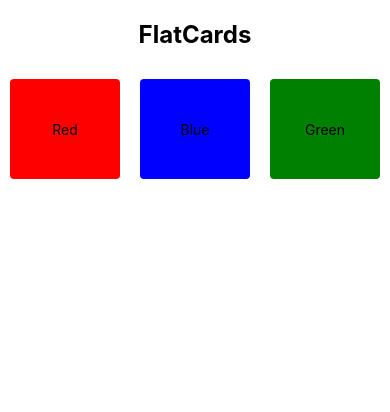
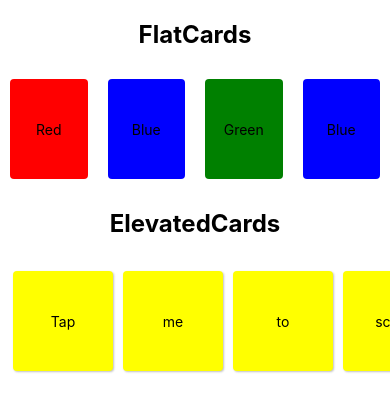
Before and after one commit to Abhijeetkv/Stylero, a React Native app: screen / in a window 390 px wide. Shown: the top 412 px of the page. Built offline with nearby package versions, Linux system fonts and the light colour scheme.

Commit message:
Add ElevatedCards component and update App to include it; enhance FlatCards with a new Blue card

```diff
--- a/App.tsx
+++ b/App.tsx
@@ -1,12 +1,14 @@
 import { SafeAreaView, ScrollView, StyleSheet, Text, View } from 'react-native'
 import React from 'react'
 import FlatCards from './components/FlatCards'
+import ElevatedCards from './components/ElevatedCards'
 
 const App = () => {
   return (
     <SafeAreaView>
       <ScrollView>
       <FlatCards />
+      <ElevatedCards />
       </ScrollView>
     </SafeAreaView>
   )
--- /dev/null
+++ b/components/ElevatedCards.tsx
@@ -0,0 +1,66 @@
+import { ScrollView, StyleSheet, Text, View } from 'react-native'
+import React from 'react'
+
+export default function ElevatedCards() {
+  return (
+    <View>
+      <Text style={styles.headingText}>ElevatedCards</Text>
+      <ScrollView horizontal={true} style={styles.container}>
+        <View style={[styles.card, styles.cardElevated]}>
+            <Text>Tap</Text>
+        </View>
+        <View style={[styles.card, styles.cardElevated]}>
+            <Text>me</Text>
+        </View>
+        <View style={[styles.card, styles.cardElevated]}>
+            <Text>to</Text>
+        </View>
+        <View style={[styles.card, styles.cardElevated]}>
+            <Text>scroll</Text>
+        </View>
+        <View style={[styles.card, styles.cardElevated]}>
+            <Text>more</Text>
+        </View>
+        <View style={[styles.card, styles.cardElevated]}>
+            <Text>💀</Text>
+        </View>
+      </ScrollView>
+    </View>
+  )
+}
+
+const styles = StyleSheet.create({
+    headingText:  {
+        fontSize: 24,
+        fontWeight: 'bold',
+        textAlign: 'center',
+        margin: 20
+    },
+    container: {
+        padding: 8,
+
+    },
+    card: {
+        flex: 1,
+        justifyContent: 'center',
+        alignItems: 'center',
+        width: 100,
+        height: 100,
+        borderRadius: 4,
+        margin:5 ,
+
+
+    },
+    cardElevated: {
+        backgroundColor: "yellow",
+        elevation: 5,
+        shadowOffset: {
+            width: 1,
+            height: 1,
+        },
+        shadowColor: "#333",
+        shadowOpacity: 0.3,
+        shadowRadius: 2,
+
+    }
+})
--- a/components/FlatCards.tsx
+++ b/components/FlatCards.tsx
@@ -14,6 +14,9 @@
             </View>
             <View style={[styles.card, styles.cardThree]}>
                 <Text>Green</Text>
+            </View>
+            <View style={[styles.card, styles.cardTwo]}>
+                <Text>Blue</Text>
             </View>
         </View>
     </View>
```
